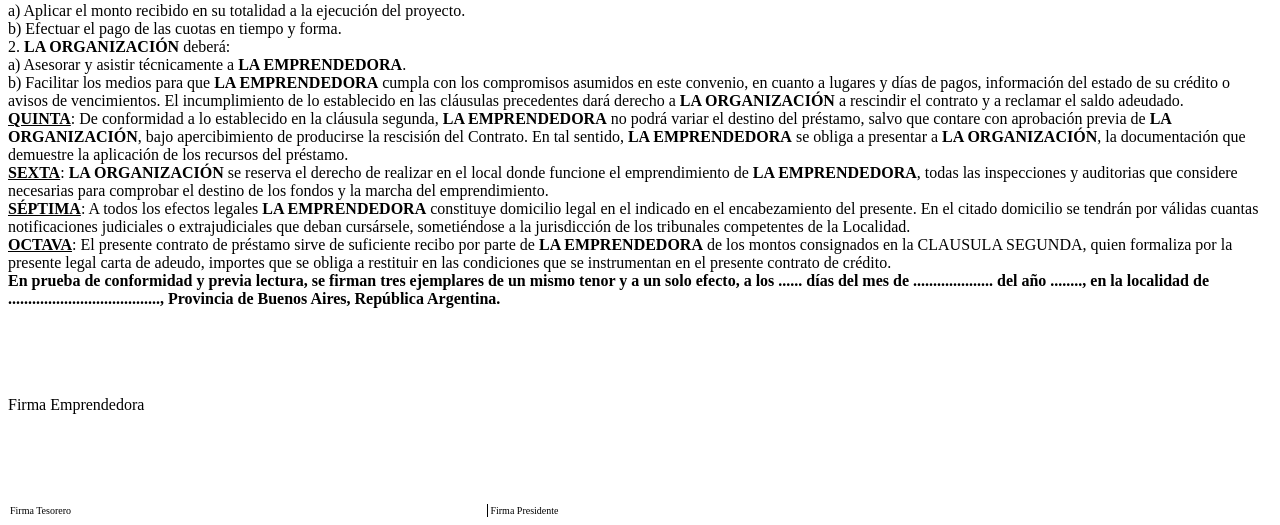
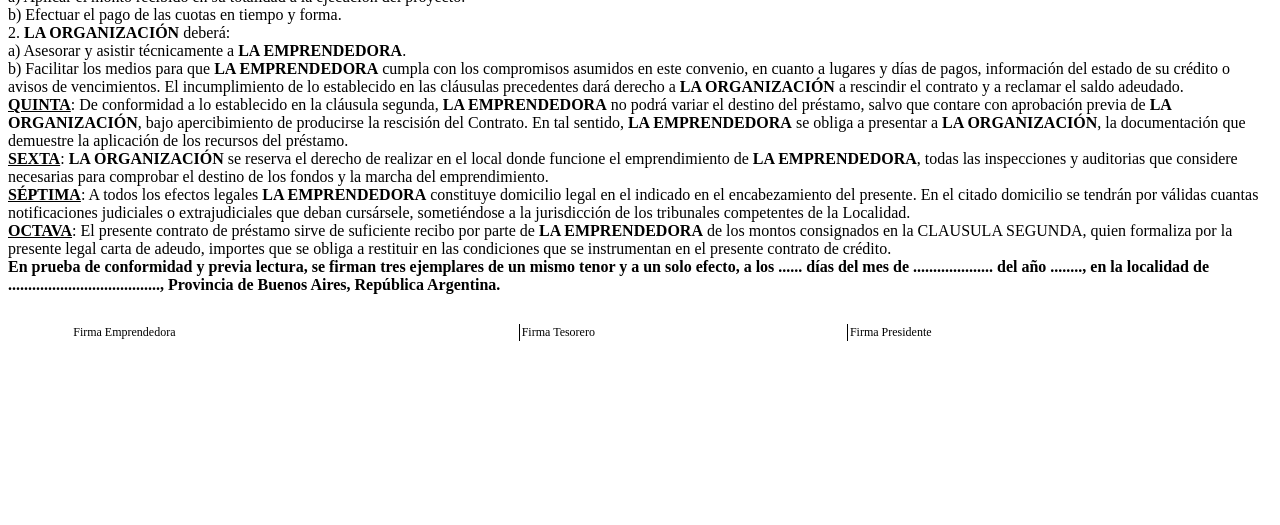
Before and after one commit to frandibar/m2000, a Python web app: template m2000/templates/contrato_mutuo.html in a window 1280 px wide. Shown: the part 311-836 px from the top of the page. After the commit the page ends 652 px from the top, so only its background shows below. Run offline with Jinja, Linux system fonts and the light colour scheme; the template is opened without the code that fills it, so the values that code supplies are empty.

Commit message:
* agregue nuevamente la cabecera (logo) de reportes en base.html * ajuste contrato mutuo en 1 carilla

```diff
--- a/m2000/reports.py
+++ b/m2000/reports.py
@@ -236,7 +236,6 @@
             template = 'planilla_pagos.html'
 
         context = {
-            # 'header_image_filename': header_image_filename(),
             'anio': datetime.date.today().year,
             'comentarios': obj.beneficiaria.comentarios,
             'saldo_anterior': money_fmt(obj.saldo_anterior),
--- a/m2000/templates/base.html
+++ b/m2000/templates/base.html
@@ -42,20 +42,22 @@
   </style>
 </head>
 <body>
-  <!-- <table width="100%"> -->
-  <!--   <tr> -->
-  <!--     <td><img src="{{ header_image_filename }}"/></td> -->
-  <!--     <td align="right"> -->
-  <!--       <div id="about"> -->
-  <!--         <br> -->
-  <!--         Asociaci&oacute;n Civil Mujeres 2000<br> -->
-  <!--         (5411) 4381-6438<br> -->
-  <!--         <a href="http://www.mujeres2000.org.ar">www.mujeres2000.org.ar</a><br> -->
-  <!--         info@mujeres2000.org.ar -->
-  <!--       </div> -->
-  <!--     </td> -->
-  <!--   </tr> -->
-  <!-- </table> -->
+  {% if header_image_filename %}
+  <table width="100%">
+    <tr>
+      <td><img src="{{ header_image_filename }}"/></td>
+      <td align="right">
+        <div id="about">
+          <br>
+          Asociaci&oacute;n Civil Mujeres 2000<br>
+          (5411) 4381-6438<br>
+          <a href="http://www.mujeres2000.org.ar">www.mujeres2000.org.ar</a><br>
+          info@mujeres2000.org.ar
+        </div>
+      </td>
+    </tr>
+  </table>
+  {% endif %}
   <h4 id="page_title" align="center">{% block page_title %}{% endblock %}</h4>
   <br>
   {% block page_content %}{% endblock %}
--- a/m2000/templates/contrato_mutuo.html
+++ b/m2000/templates/contrato_mutuo.html
@@ -4,12 +4,17 @@
 {% block page_title %}Contrato Mutuo entre la OE y la emprendedora{% endblock %}
 {% block styles %}
   p {
+      font-size: 12px;
       text-align: justify;
   }
   .entry {
       font-weight: bold;
       font-style: underline;
   }
+  table {
+      font-size: 12px;
+  }
+
 {% endblock %}
 
 {% block page_content %}
@@ -41,15 +46,11 @@
 <b>En prueba de conformidad y previa lectura, se firman tres ejemplares de un mismo tenor y a un solo efecto, a los ...... d&iacute;as del mes de .................... del a&ntilde;o ........, en la localidad de ......................................, Provincia de Buenos Aires, Rep&uacute;blica Argentina.</b>
 </p>
 <br>
-<br>
-<br>
-<br>
-Firma Emprendedora<br>
-<br>
-<br>
-<br>
-<br>
-<br>
-<table width="80%"><tr><td>Firma Tesorero</td><td>Firma Presidente</td></tr></table>
+<table align="center" width="90%">
+  <tr>
+    <td>Firma Emprendedora</td>
+    <td>Firma Tesorero</td>
+    <td>Firma Presidente</td></tr>
+</table>
 </div>
 {% endblock %}
```
